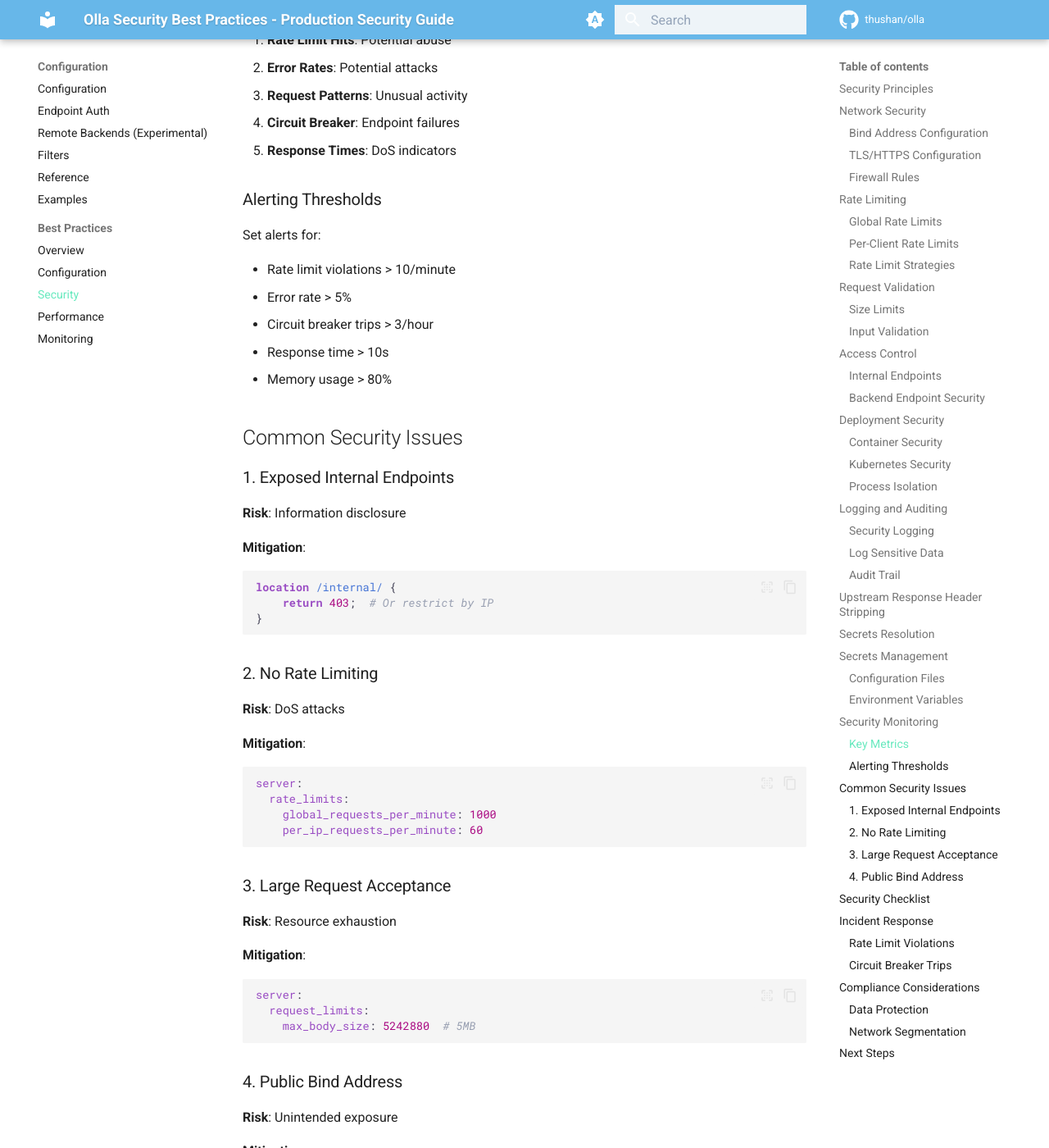
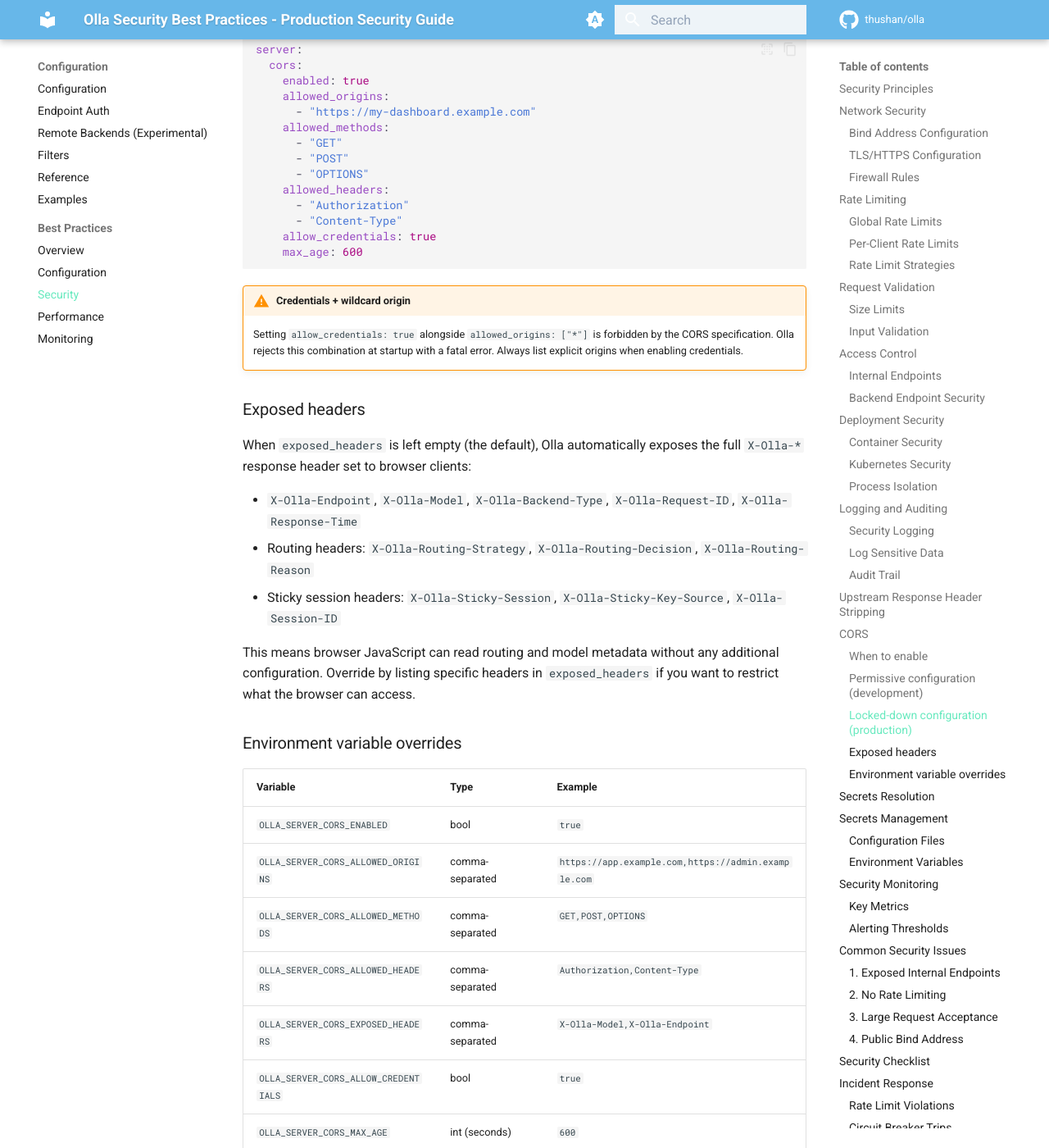
Before and after one commit to leo-3889/olla, an MkDocs documentation site: the page built from docs/content/configuration/practices/security.md, in a window 1280 px wide and 1400 px high, scrolled down 8588 px. Shown: the whole window at 82% size. Built offline with MkDocs 1.6.1 and Material for MkDocs 9.7.7, drawn with Linux system fonts in a browser that asks for light colours; emoji names are drawn with the system emoji font; comment, search, counter and statistics services are not loaded; some of the changed text lies outside the part shown.

Commit message:
doc updates

````diff
--- a/docs/content/configuration/practices/security.md
+++ b/docs/content/configuration/practices/security.md
@@ -339,6 +339,89 @@
 !!! note "Custom header names"
     If you configure a non-standard credential header (e.g. `auth.header: X-My-Token`), Olla strips `X-My-Token` from responses as well. No additional configuration is needed.
 
+## CORS {#cors}
+
+CORS is **disabled by default**. It is only relevant when a browser client (OpenWebUI, a custom dashboard, or a web app) connects directly to Olla. CLI tools, SDKs, and coding agents send no `Origin` header and pass through Olla completely untouched regardless of this setting.
+
+### When to enable
+
+Enable CORS when:
+
+- You are running a browser-based UI (e.g. OpenWebUI) that talks directly to Olla rather than through a reverse proxy that handles CORS itself.
+- You have a custom JavaScript dashboard consuming Olla's API.
+
+Do **not** enable CORS when all clients are server-side or CLI-based -- it adds no value and broadens the attack surface.
+
+### Permissive configuration (development)
+
+Suitable for local development where any origin should be allowed:
+
+```yaml
+server:
+  cors:
+    enabled: true
+    allowed_origins:
+      - "*"
+    allowed_methods:
+      - "GET"
+      - "POST"
+      - "OPTIONS"
+    allowed_headers:
+      - "*"
+    max_age: 300
+```
+
+### Locked-down configuration (production)
+
+Restrict to known origins and expose only the headers your UI needs to read:
+
+```yaml
+server:
+  cors:
+    enabled: true
+    allowed_origins:
+      - "https://my-dashboard.example.com"
+    allowed_methods:
+      - "GET"
+      - "POST"
+      - "OPTIONS"
+    allowed_headers:
+      - "Authorization"
+      - "Content-Type"
+    allow_credentials: true
+    max_age: 600
+```
+
+!!! warning "Credentials + wildcard origin"
+    Setting `allow_credentials: true` alongside `allowed_origins: ["*"]` is forbidden by the CORS specification. Olla rejects this combination at startup with a fatal error. Always list explicit origins when enabling credentials.
+
+### Exposed headers
+
+When `exposed_headers` is left empty (the default), Olla automatically exposes the full `X-Olla-*` response header set to browser clients:
+
+- `X-Olla-Endpoint`, `X-Olla-Model`, `X-Olla-Backend-Type`, `X-Olla-Request-ID`, `X-Olla-Response-Time`
+- Routing headers: `X-Olla-Routing-Strategy`, `X-Olla-Routing-Decision`, `X-Olla-Routing-Reason`
+- Sticky session headers: `X-Olla-Sticky-Session`, `X-Olla-Sticky-Key-Source`, `X-Olla-Session-ID`
+
+This means browser JavaScript can read routing and model metadata without any additional configuration. Override by listing specific headers in `exposed_headers` if you want to restrict what the browser can access.
+
+### Environment variable overrides
+
+| Variable | Type | Example |
+|----------|------|---------|
+| `OLLA_SERVER_CORS_ENABLED` | bool | `true` |
+| `OLLA_SERVER_CORS_ALLOWED_ORIGINS` | comma-separated | `https://app.example.com,https://admin.example.com` |
+| `OLLA_SERVER_CORS_ALLOWED_METHODS` | comma-separated | `GET,POST,OPTIONS` |
+| `OLLA_SERVER_CORS_ALLOWED_HEADERS` | comma-separated | `Authorization,Content-Type` |
+| `OLLA_SERVER_CORS_EXPOSED_HEADERS` | comma-separated | `X-Olla-Model,X-Olla-Endpoint` |
+| `OLLA_SERVER_CORS_ALLOW_CREDENTIALS` | bool | `true` |
+| `OLLA_SERVER_CORS_MAX_AGE` | int (seconds) | `600` |
+
+!!! note "No spaces in comma-separated values"
+    Env var lists use commas with no surrounding spaces: `https://a.com,https://b.com` not `https://a.com, https://b.com`.
+
+See [Configuration Reference](../reference.md#cors) for the full field reference.
+
 ## Secrets Resolution
 
 Credential values in `auth:` and `headers:` blocks support two forms:
@@ -454,6 +537,7 @@
 - [ ] Implement log rotation
 - [ ] Set up alerting
 - [ ] Document security procedures
+- [ ] Enable CORS only if browser clients connect directly; use explicit origins in production
 
 ## Incident Response
 
````
Also changed, not shown: docs/content/configuration/overview.md (+16 -0 lines), docs/content/configuration/reference.md (+29 -0 lines).
